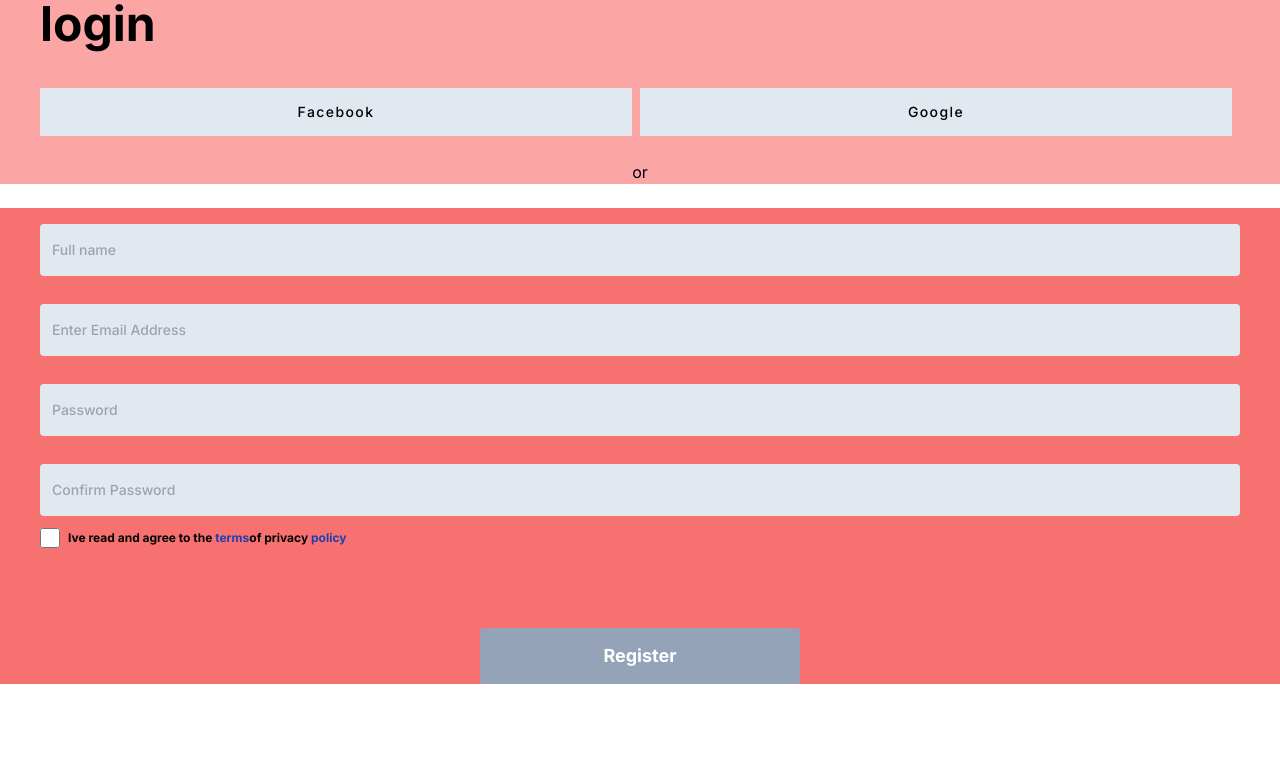
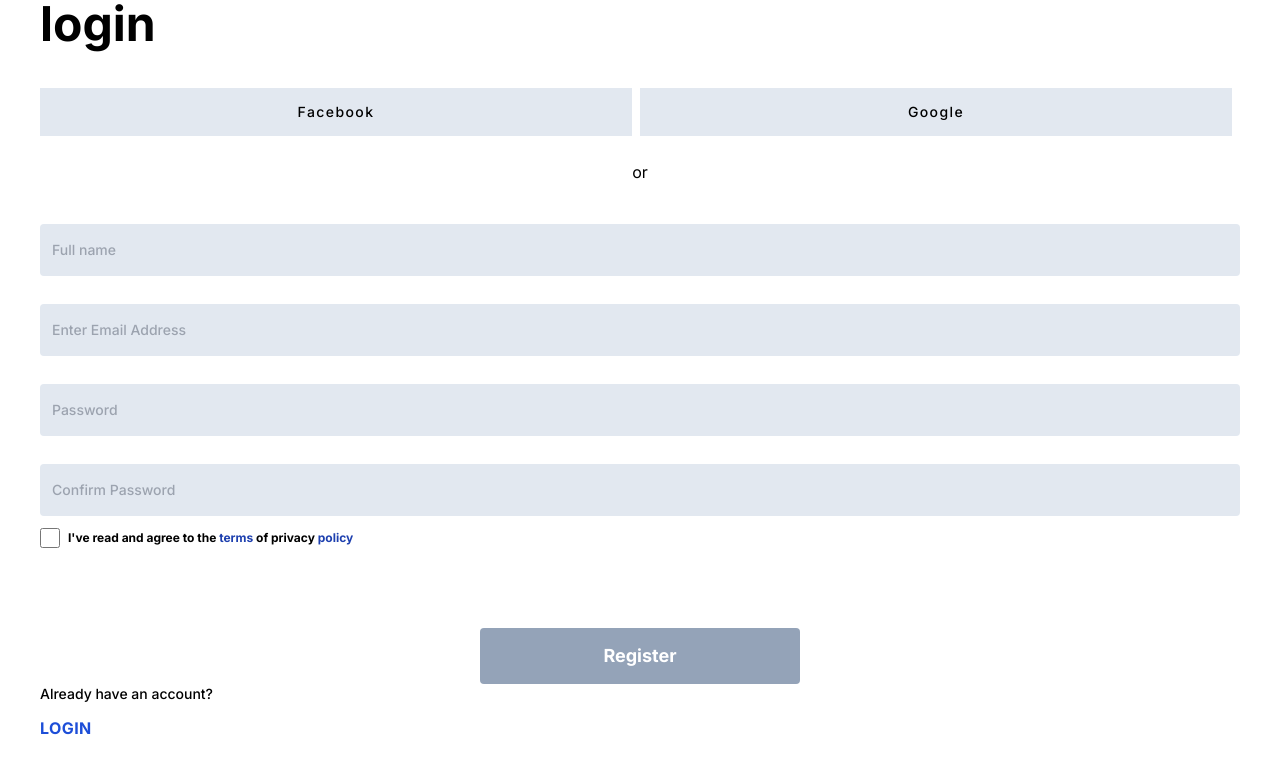
Before and after one commit to MateusSVieira/BankProject, a React (Vite) app in the folder bankproject/Bank Project/: page /register in a window 1280 px wide. Shown: the top 774 px of the page. Built offline with nearby package versions, Linux system fonts and the light colour scheme.

Commit message:
style, build: tela de login.

```diff
--- a/bankproject/Bank Project/src/pages/Register/index.jsx
+++ b/bankproject/Bank Project/src/index.jsx
@@ -1,32 +1,44 @@
-import OptionLogin from './../Components/OptionLogin';
+import OptionLogin from './pages/Components/OptionLogin';
 import React from 'react';
-import ButtonLR from '../Components/ButtonLR';
+import ButtonLR from './pages/Components/ButtonLR';
+import RodapeLoginRegister from './pages/Components/RodapeLoginRegister';
 
 
 
-function Register(){
+export function Register(){
     return(
         <div>
-            <OptionLogin Titulo={'login'}/>
-            <div className='px-10 flex flex-col bg-red-400'>
+            {/* componente de login com opçoes  */}
+            <OptionLogin Titulo={'login'} />
+
+            {/* formulario de name email senha  */}
+            <div className='px-10 flex flex-col mb-16'>
+
+                {/* name  */}
                 <input className='bg-slate-200 py-4 rounded font-medium mb-3 text-sm pl-3 text-slate-600 my-4'
                 type="text" name="FullName" id="FullName" placeholder='Full name' />
+                {/* email  */}
                 <input className='bg-slate-200 py-4 rounded font-medium mb-3 text-sm pl-3 text-slate-600 my-4'
                 type="email" name="Email" id="Email" placeholder='Enter Email Address' />
+                {/* senha  */}
                 <input className='bg-slate-200 py-4 rounded font-medium mb-3 text-sm pl-3 text-slate-600 my-4'
                 type="password" name="Password" id="Password" placeholder='Password'/>
+                {/* confirme senha  */}
                 <input className='bg-slate-200 py-4 rounded font-medium mb-3 text-sm pl-3 text-slate-600 my-4'
                 type="password" name="ConfirmedPassword" id="ConfirmedPassword" placeholder='Confirm Password'/>
+                {/* aceitar termos de cadastro  */}
                 <div className='flex items-center mb-20 font-bold text-xs'>
                     <input className='w-5 h-5 mr-2' type="checkbox" name="check" id="check" />
-                    <p>Ive read and agree to the <a className='text-blue-800'>terms</a>
-                    of privacy <a className='text-blue-800'>policy</a></p>
+                    <p>I've read and agree to the <a className='text-blue-800 cursor-pointer'>terms</a> of privacy <a className='text-blue-800  cursor-pointer'> policy</a></p>
                 </div>
-                <ButtonLR TextButton={'Register'}/>
+                {/* botao de registro  */}
+                <ButtonLR TextButton={'Register'}></ButtonLR>
+
+
+                {/*component opção de pular etapa e ir para login  */}
+                <RodapeLoginRegister Text='Already have an account?' Link='login'></RodapeLoginRegister>
+
             </div>
         </div>
     )
 }
-
-
-export default Register
--- a/bankproject/Bank Project/src/main.jsx
+++ b/bankproject/Bank Project/src/main.jsx
@@ -5,7 +5,7 @@ import {Apresentation} from './pages/Home/Apresentation'
 import {Apresentation2} from './pages/Home/Apresentation2'
 
 import { BrowserRouter as Router, Routes, Route} from 'react-router-dom'
-import Register from './pages/Register'
+import {Register} from '.'
 
 ReactDOM.createRoot(document.getElementById('root')).render(
   <React.StrictMode>
--- a/bankproject/Bank Project/src/pages/Components/OptionLogin.jsx
+++ b/bankproject/Bank Project/src/pages/Components/OptionLogin.jsx
@@ -1,6 +1,6 @@
 function OptionLogin({Titulo}){
     return(
-        <div className="px-10 bg-red-300">
+        <div className="px-10">
         <h1 className="text-5xl font-bold mb-10 text-start">{Titulo}</h1>
         <div className="flex">
 
--- /dev/null
+++ b/bankproject/Bank Project/src/pages/Components/RodapeLoginRegister.jsx
@@ -0,0 +1,11 @@
+function RodapeLoginRegister(props){
+    return(
+        <div className="">
+        <p className="font-medium text-sm mb-3">{props.Text}</p>
+        <a href="" className="uppercase font-bold text-base tracking-wide
+ text-blue-700">{props.Link}</a>
+        </div>
+    )
+}
+
+export default RodapeLoginRegister
```
Also changed, not shown: bankproject/Bank Project/src/index.css (line endings or trailing spaces).
